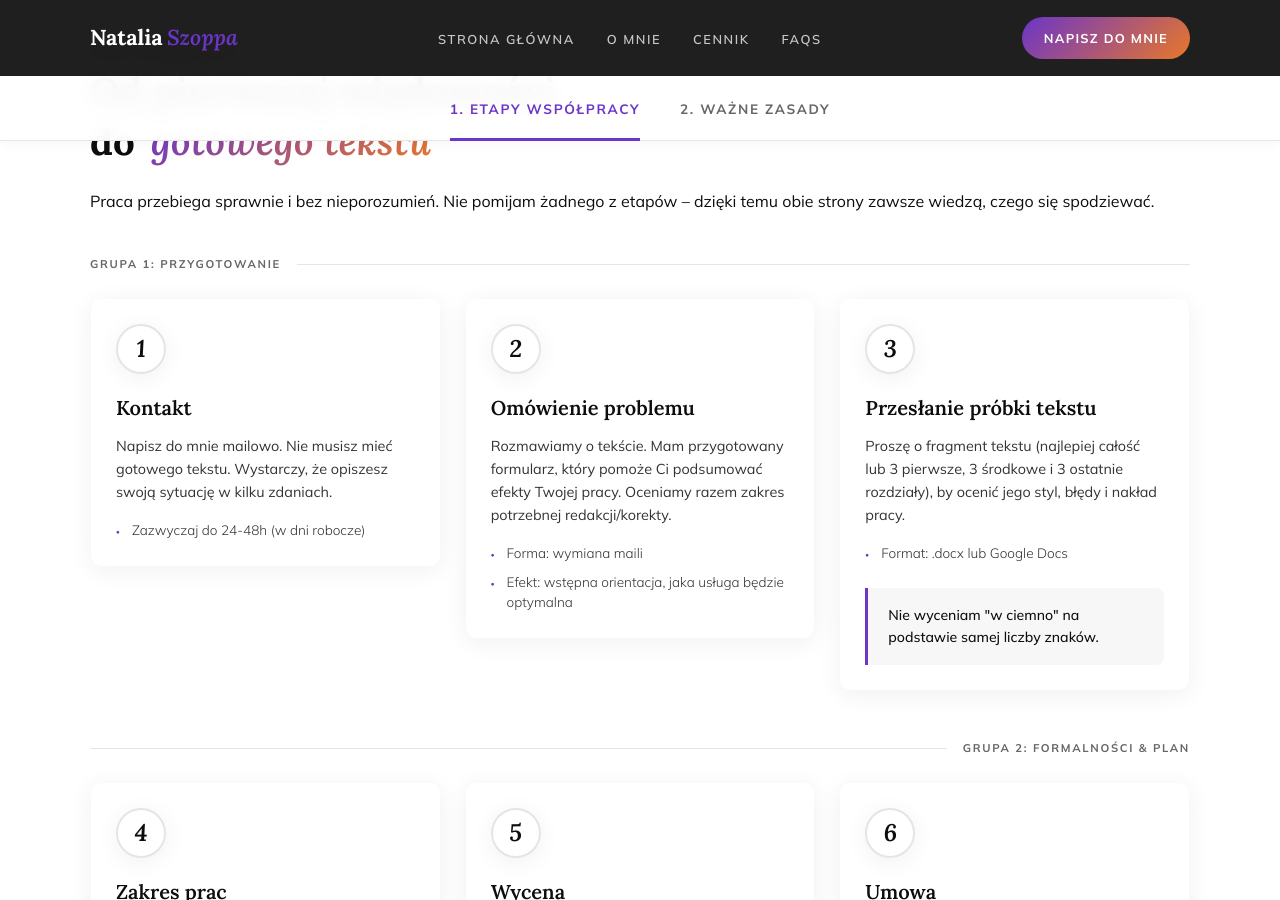
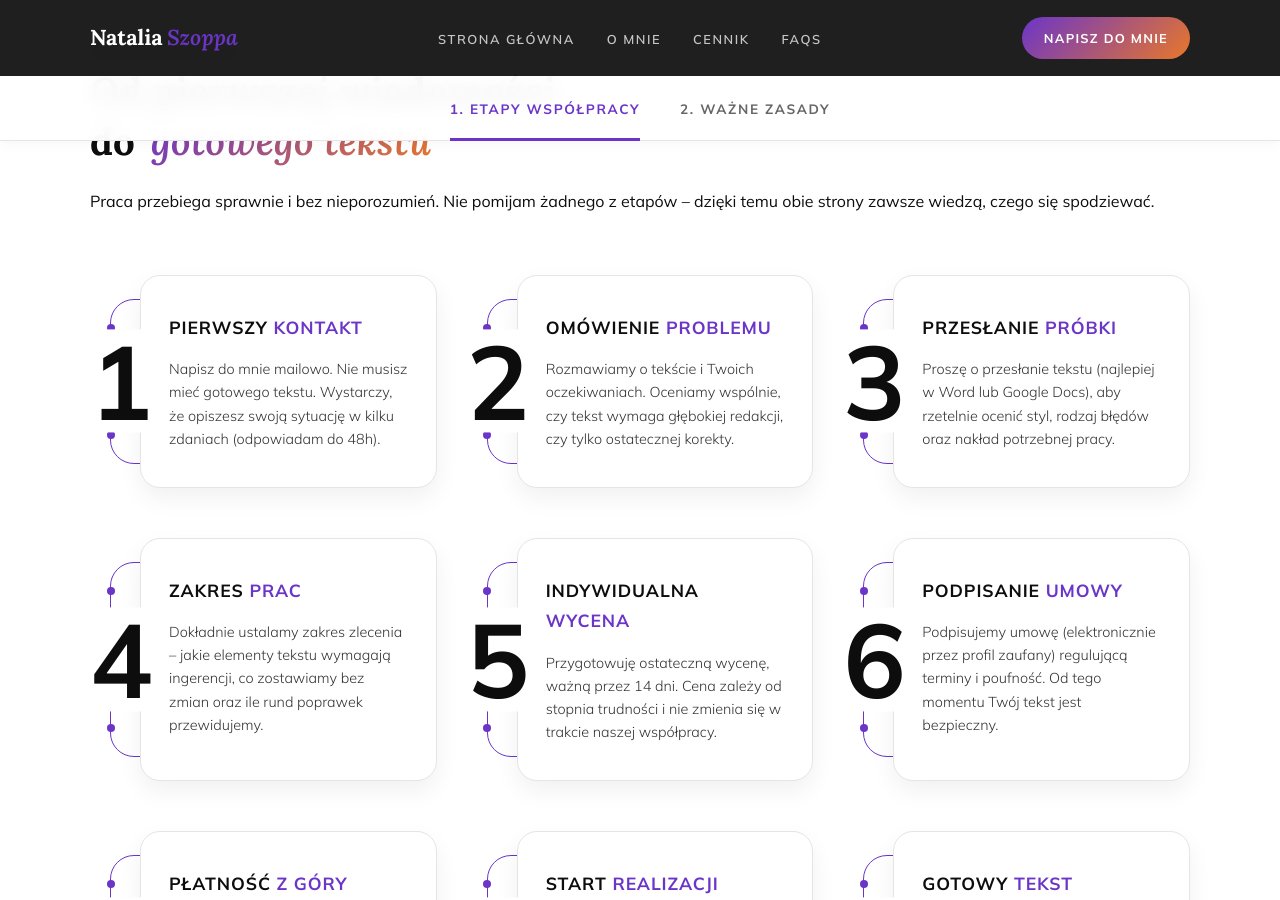
Before and after one commit to Bonnie00726/nataliaszoppa, a Jekyll site: the page built from zasady2.html, in a window 1280 px wide and 900 px high, scrolled down 876 px. Built offline with Jekyll 4.4.1, drawn with Linux system fonts in a browser that asks for light colours; some of the changed text lies outside the part shown.

Commit message:
Update zasady2.html

```diff
--- a/zasady2.html
+++ b/zasady2.html
@@ -12,7 +12,7 @@ title: Zasady współpracy
         flex-direction: column;
         align-items: center;
         justify-content: center;
-        min-height: 80vh;
+        min-height: 75vh;
         padding-top: var(--nav-h);
         padding-bottom: 60px;
     }
@@ -74,7 +74,7 @@ title: Zasady współpracy
     .hero-btn-primary:hover { transform: translateY(-2px); box-shadow: 0 6px 20px rgba(107,53,200,0.3); }
     .hero-btn-secondary { color: var(--grad-start); text-decoration: none; font-family: var(--sans); font-size: 0.8rem; font-weight: 600; text-transform: uppercase; letter-spacing: 0.1em; padding: 12px; }
 
-    /* ===== CREDIBILITY BAR NA ZAKŁADKĘ ===== */
+    /* ===== CREDIBILITY BAR ===== */
     .credibility-bar-overlap { background: var(--ink); padding: 22px 40px; position: relative; z-index: 10; margin-top: -46px; max-width: 1000px; margin-left: auto; margin-right: auto; border-radius: var(--radius-lg); box-shadow: var(--shadow-strong); width: calc(100% - 40px); }
     .credibility-bar-inner { display: flex; align-items: center; justify-content: center; gap: 48px; flex-wrap: wrap; }
     .cred-pillar { display: flex; align-items: center; gap: 12px; }
@@ -89,83 +89,97 @@ title: Zasady współpracy
     .top-toc a::after { content: ''; position: absolute; left: 0; bottom: -20px; width: 0; height: 3px; background: var(--grad-start); transition: width 0.3s ease; }
     .top-toc a.active::after { width: 100%; }
 
-    /* ===== GRUPY OPISÓW KROKÓW (Zgradientowanymi ramkami i kółkami) ===== */
-    .step-groups-wrapper { display: flex; flex-direction: column; gap: 48px; margin-top: 40px; margin-bottom: 60px; }
+    /* ===== NOWE KARTY ETAPÓW (JAK NA ZDJĘCIU) ===== */
+    .step-grid {
+        display: grid;
+        grid-template-columns: repeat(3, 1fr);
+        gap: 50px 30px;
+        margin-top: 60px;
+        margin-bottom: 60px;
+    }
 
-    .step-group-header { display: flex; align-items: center; gap: 16px; margin-bottom: 24px; }
-    .step-group-label { font-family: var(--sans); font-size: 0.7rem; font-weight: 700; text-transform: uppercase; letter-spacing: 0.15em; color: var(--ink-muted); white-space: nowrap; }
-    .step-group-line { flex: 1; height: 1px; background: var(--paper-mid); }
+    .step-module {
+        position: relative;
+        padding-left: 50px; /* Miejsce na wielką cyfrę */
+    }
 
-    .step-group-cards { display: grid; grid-template-columns: repeat(3, 1fr); gap: 24px; }
-
-    /* Zmiana kart na ramki z gradientem */
-    .roadmap-content {
+    /* Biała karta */
+    .step-card-content {
+        background: #fff;
+        border-radius: 20px;
+        box-shadow: 0 10px 25px rgba(0,0,0,0.06);
+        padding: 36px 28px;
+        position: relative;
+        z-index: 2;
+        height: 100%;
         display: flex;
         flex-direction: column;
-        background: #fff;
-        border-radius: var(--radius-lg);
-        box-shadow: var(--shadow-soft);
-        overflow: hidden;
-        transition: transform 0.3s, box-shadow 0.3s;
-        border: 2px solid transparent; /* Miejsce na gradient */
-        background-clip: padding-box;
-        position: relative;
+        justify-content: flex-start;
+        border: 1px solid var(--paper-mid);
     }
 
-    /* Gradientowa ramka via pseudo-element */
-    .roadmap-content::before {
-        content: '';
+    /* Obramowująca kreska (bracket) */
+    .step-wire {
         position: absolute;
-        inset: 0;
-        z-index: -1;
-        margin: -2px; /* Margines ujemny by stworzyć grubość ramki */
-        border-radius: inherit;
-        background: var(--grad);
+        top: 24px;
+        bottom: 24px;
+        left: 20px;
+        right: 20px; /* Schowane pod białą kartą */
+        border: 1.5px solid var(--grad-start); /* Kreska w kolorze marki */
+        border-radius: 24px;
+        z-index: 1;
     }
 
-    .roadmap-content:hover { transform: translateY(-4px); box-shadow: var(--shadow-med); }
+    /* Kropki na końcach kreski */
+    .wire-dot {
+        position: absolute;
+        left: -4.5px;
+        width: 8px;
+        height: 8px;
+        background: var(--grad-start);
+        border-radius: 50%;
+    }
+    .wire-dot.top { top: 24px; }
+    .wire-dot.bottom { bottom: 24px; }
 
-    /* Zmieniony blok numeru - okrągły z czarną cyfrą */
-    .roadmap-color-block {
-        display: flex;
-        align-items: center;
-        padding: 24px 24px 0 24px; /* Padding od góry i boków */
+    /* Masywna cyfra po lewej */
+    .step-big-num {
+        position: absolute;
+        left: 0;
+        top: 50%;
+        transform: translateY(-50%);
+        font-family: var(--sans);
+        font-size: 6.5rem;
+        font-weight: 900;
+        line-height: 0.8;
+        color: var(--ink); /* CZARNE CYFRY */
+        background: #fff; /* Przykrywa kreskę z tyłu */
+        padding: 10px 0;
+        z-index: 3;
     }
 
-    .step-num-circle {
-        width: 50px;
-        height: 50px;
-        border-radius: 50%;
-        background: #fff;
-        border: 2px solid var(--paper-mid); /* Możesz zmienić na gradient, ale czysta szara wygląda dobrze */
-        display: flex;
-        align-items: center;
-        justify-content: center;
-        font-family: var(--serif);
-        font-size: 1.5rem;
-        font-weight: 700;
-        font-style: italic;
-        color: var(--ink); /* CZARNE CYFRY */
-        box-shadow: var(--shadow-soft);
+    /* Typografia w karcie (SOME TITLE) */
+    .step-title {
+        font-family: var(--sans);
+        font-size: 1.1rem;
+        font-weight: 800;
+        text-transform: uppercase;
+        margin-bottom: 16px;
+        letter-spacing: 0.05em;
+        color: var(--ink);
+    }
+    /* Drugi wyraz w tytule kolorowy */
+    .step-title span {
+        color: var(--grad-start);
     }
 
-    /* Tekst w karcie */
-    .roadmap-text-block {
-        padding: 16px 24px 24px 24px;
-        flex-grow: 1;
-        text-align: left;
+    .step-desc {
+        font-size: 0.9rem;
+        color: var(--ink-soft);
+        line-height: 1.6;
+        margin: 0;
+        font-weight: 300;
     }
-    .roadmap-text-block h3 { font-family: var(--serif); font-size: 1.25rem; font-weight: 600; color: var(--ink); margin-bottom: 10px; }
-
-    .roadmap-text-block p { font-size: 0.9rem; color: var(--ink-soft); line-height: 1.6; margin-bottom: 16px; }
-
-    /* Detale karty */
-    .card-details { list-style: none; margin: 0; padding: 0; display: flex; flex-direction: column; gap: 8px; }
-    .card-details li { display: flex; align-items: flex-start; gap: 12px; font-size: 0.85rem; font-weight: 300; color: var(--ink-soft); line-height: 1.5; }
-    .card-details li::before { content: '●'; font-size: 0.4rem; margin-top: 8px; color: var(--grad-start); }
-
-    .card-note { margin-top: 24px; padding: 16px 20px; background: var(--paper-warm); border-left: 3px solid var(--grad-start); border-radius: 0 8px 8px 0; font-size: 0.88rem; font-weight: 500; color: var(--ink); line-height: 1.6; }
-
 
     /* ===== WAŻNE ZASADY - GRID 2x2 ===== */
     .rules-grid-2x2 {
@@ -182,7 +196,6 @@ title: Zasady współpracy
     .rule-card p { font-size: 0.95rem; font-weight: 300; color: var(--ink-muted); line-height: 1.6; margin: 0; }
 
     /* ===== STICKY NOTE ===== */
-    .sticky-note-wrapper { display: flex; justify-content: center; margin: 60px 0; }
     .warning-box { display: flex; gap: 24px; align-items: flex-start; background: #fff; border-left: 3px solid var(--grad-start); border-radius: 0 var(--radius-lg) var(--radius-lg) 0; padding: 32px; margin: 40px 0; box-shadow: var(--shadow-soft); }
 
     /* ===== CTA ===== */
@@ -198,8 +211,8 @@ title: Zasady współpracy
     .btn-ghost:hover { background: rgba(255,255,255,0.1); border-color: #fff; }
 
     /* Responsywność */
-    @media (max-width: 860px) {
-        .step-group-cards { grid-template-columns: 1fr; }
+    @media (max-width: 900px) {
+        .step-grid { grid-template-columns: 1fr; gap: 30px; }
         .rules-grid-2x2 { grid-template-columns: 1fr; }
     }
 </style>
@@ -255,68 +268,86 @@ title: Zasady współpracy
         <h2 class="section-h2 reveal delay-1">Od pierwszej wiadomości<br>do <em class="grad-type">gotowego tekstu</em></h2>
         <p class="section-lead reveal delay-2">Praca przebiega sprawnie i bez nieporozumień. Nie pomijam żadnego z etapów – dzięki temu obie strony zawsze wiedzą, czego się spodziewać.</p>
 
-        <div class="step-groups-wrapper reveal delay-3">
+        <div class="step-grid reveal delay-3">
 
-            <div class="step-group">
-                <div class="step-group-header"><div class="step-group-label">Grupa 1: Przygotowanie</div><div class="step-group-line"></div></div>
-                <div class="step-group-cards">
-
-                    <div class="roadmap-item"><div class="roadmap-content">
-                        <div class="roadmap-color-block"><div class="step-num-circle">1</div></div>
-                        <div class="roadmap-text-block"><h3>Kontakt</h3><p>Napisz do mnie mailowo. Nie musisz mieć gotowego tekstu. Wystarczy, że opiszesz swoją sytuację w kilku zdaniach.</p><ul class="card-details"><li>Zazwyczaj do 24-48h (w dni robocze)</li></ul></div>
-                    </div></div>
-
-                    <div class="roadmap-item"><div class="roadmap-content">
-                        <div class="roadmap-color-block"><div class="step-num-circle">2</div></div>
-                        <div class="roadmap-text-block"><h3>Omówienie problemu</h3><p>Rozmawiamy o tekście. Mam przygotowany formularz, który pomoże Ci podsumować efekty Twojej pracy. Oceniamy razem zakres potrzebnej redakcji/korekty.</p><ul class="card-details"><li>Forma: wymiana maili</li><li>Efekt: wstępna orientacja, jaka usługa będzie optymalna</li></ul></div>
-                    </div></div>
-
-                    <div class="roadmap-item"><div class="roadmap-content">
-                        <div class="roadmap-color-block"><div class="step-num-circle">3</div></div>
-                        <div class="roadmap-text-block"><h3>Przesłanie próbki tekstu</h3><p>Proszę o fragment tekstu (najlepiej całość lub 3 pierwsze, 3 środkowe i 3 ostatnie rozdziały), by ocenić jego styl, błędy i nakład pracy.</p><ul class="card-details"><li>Format: .docx lub Google Docs</li></ul><div class="card-note">Nie wyceniam "w ciemno" na podstawie samej liczby znaków.</div></div>
-                    </div></div>
+            <div class="step-module">
+                <div class="step-wire"><div class="wire-dot top"></div><div class="wire-dot bottom"></div></div>
+                <div class="step-big-num">1</div>
+                <div class="step-card-content">
+                    <h3 class="step-title">Pierwszy <span>kontakt</span></h3>
+                    <p class="step-desc">Napisz do mnie mailowo. Nie musisz mieć gotowego tekstu. Wystarczy, że opiszesz swoją sytuację w kilku zdaniach (odpowiadam do 48h).</p>
                 </div>
             </div>
 
-            <div class="step-group">
-                <div class="step-group-header"><div class="step-group-line"></div><div class="step-group-label">Grupa 2: Formalności & Plan</div></div>
-                <div class="step-group-cards">
-
-                    <div class="roadmap-item"><div class="roadmap-content">
-                        <div class="roadmap-color-block"><div class="step-num-circle">4</div></div>
-                        <div class="roadmap-text-block"><h3>Zakres prac</h3><p>Dokładnie ustalamy zakres zlecenia – jakie elementy tekstu wymagają ingerencji, co zostawiamy bez zmian, jaki jest cel końcowy.</p><ul class="card-details"><li>Zakres ingerencji w tekst (redakcja vs korekta)</li><li>Liczba rund poprawek wliczonych w cenę</li></ul></div>
-                    </div></div>
-
-                    <div class="roadmap-item"><div class="roadmap-content">
-                        <div class="roadmap-color-block"><div class="step-num-circle">5</div></div>
-                        <div class="roadmap-text-block"><h3>Wycena</h3><p>Na podstawie próbki i ustalonego zakresu prac przygotowuję ostateczną wycenę, ważną przez 14 dni.</p><ul class="card-details"><li>Cena nie zmienia się w trakcie realizacji (chyba że zmienisz zakres)</li></ul></div>
-                    </div></div>
-
-                    <div class="roadmap-item"><div class="roadmap-content">
-                        <div class="roadmap-color-block"><div class="step-num-circle">6</div></div>
-                        <div class="roadmap-text-block"><h3>Umowa</h3><p>Podpisujemy umowę o świadczenie usług, regulującą termin, zakres i poufność. Nie zaczynam pracy bez podpisanej umowy.</p><ul class="card-details"><li>Podpisywana elektronicznie (profil zaufany)</li></ul></div>
-                    </div></div>
+            <div class="step-module">
+                <div class="step-wire"><div class="wire-dot top"></div><div class="wire-dot bottom"></div></div>
+                <div class="step-big-num">2</div>
+                <div class="step-card-content">
+                    <h3 class="step-title">Omówienie <span>problemu</span></h3>
+                    <p class="step-desc">Rozmawiamy o tekście i Twoich oczekiwaniach. Oceniamy wspólnie, czy tekst wymaga głębokiej redakcji, czy tylko ostatecznej korekty.</p>
                 </div>
             </div>
 
-            <div class="step-group">
-                <div class="step-group-header"><div class="step-group-label">Grupa 3: Realizacja</div><div class="step-group-line"></div></div>
-                <div class="step-group-cards">
+            <div class="step-module">
+                <div class="step-wire"><div class="wire-dot top"></div><div class="wire-dot bottom"></div></div>
+                <div class="step-big-num">3</div>
+                <div class="step-card-content">
+                    <h3 class="step-title">Przesłanie <span>próbki</span></h3>
+                    <p class="step-desc">Proszę o przesłanie tekstu (najlepiej w Word lub Google Docs), aby rzetelnie ocenić styl, rodzaj błędów oraz nakład potrzebnej pracy.</p>
+                </div>
+            </div>
 
-                    <div class="roadmap-item"><div class="roadmap-content">
-                        <div class="roadmap-color-block"><div class="step-num-circle">7</div></div>
-                        <div class="roadmap-text-block"><h3>Płatność</h3><p>Po podpisaniu umowy wystawiam fakturę pro formę. Po jej opłaceniu rezerwuję dla Ciebie termin w grafiku.</p><ul class="card-details"><li>Płatność z góry za całość zlecenia</li><li>Możliwość płatności w ratach (przy dużych projektach)</li></ul></div>
-                    </div></div>
+            <div class="step-module">
+                <div class="step-wire"><div class="wire-dot top"></div><div class="wire-dot bottom"></div></div>
+                <div class="step-big-num">4</div>
+                <div class="step-card-content">
+                    <h3 class="step-title">Zakres <span>prac</span></h3>
+                    <p class="step-desc">Dokładnie ustalamy zakres zlecenia – jakie elementy tekstu wymagają ingerencji, co zostawiamy bez zmian oraz ile rund poprawek przewidujemy.</p>
+                </div>
+            </div>
 
-                    <div class="roadmap-item"><div class="roadmap-content">
-                        <div class="roadmap-color-block"><div class="step-num-circle">8</div></div>
-                        <div class="roadmap-text-block"><h3>Realizacja</h3><p>Zabieram się do tekstu zgodnie z harmonogramem. Po zakończeniu przesyłam plik z poprawkami (w trybie śledzenia zmian).</p><ul class="card-details"><li>Poprawki nanoszone w trybie śledzenia zmian</li><li>Ostateczna decyzja o akceptacji należy do Ciebie</li></ul></div>
-                    </div></div>
+            <div class="step-module">
+                <div class="step-wire"><div class="wire-dot top"></div><div class="wire-dot bottom"></div></div>
+                <div class="step-big-num">5</div>
+                <div class="step-card-content">
+                    <h3 class="step-title">Indywidualna <span>wycena</span></h3>
+                    <p class="step-desc">Przygotowuję ostateczną wycenę, ważną przez 14 dni. Cena zależy od stopnia trudności i nie zmienia się w trakcie naszej współpracy.</p>
+                </div>
+            </div>
 
-                    <div class="roadmap-item"><div class="roadmap-content">
-                        <div class="roadmap-color-block"><div class="step-num-circle">9</div></div>
-                        <div class="roadmap-text-block"><h3>Gotowy tekst & Feedback</h3><p>Przesyłam plik z poprawkami oraz krótkie omówienie zmian i wskazówki redaktorskie. To moment na Twoje pytania i ewentualne negocjacje.</p><ul class="card-details"><li>Moje zmiany to nie słowo ostateczne – zawsze możesz je zmieniać i negocjować.</li></ul></div>
-                    </div></div>
+            <div class="step-module">
+                <div class="step-wire"><div class="wire-dot top"></div><div class="wire-dot bottom"></div></div>
+                <div class="step-big-num">6</div>
+                <div class="step-card-content">
+                    <h3 class="step-title">Podpisanie <span>umowy</span></h3>
+                    <p class="step-desc">Podpisujemy umowę (elektronicznie przez profil zaufany) regulującą terminy i poufność. Od tego momentu Twój tekst jest bezpieczny.</p>
+                </div>
+            </div>
+
+            <div class="step-module">
+                <div class="step-wire"><div class="wire-dot top"></div><div class="wire-dot bottom"></div></div>
+                <div class="step-big-num">7</div>
+                <div class="step-card-content">
+                    <h3 class="step-title">Płatność <span>z góry</span></h3>
+                    <p class="step-desc">Wystawiam fakturę pro formę. Dopiero po jej opłaceniu oficjalnie rezerwuję dla Ciebie termin w moim grafiku wydawniczym.</p>
+                </div>
+            </div>
+
+            <div class="step-module">
+                <div class="step-wire"><div class="wire-dot top"></div><div class="wire-dot bottom"></div></div>
+                <div class="step-big-num">8</div>
+                <div class="step-card-content">
+                    <h3 class="step-title">Start <span>realizacji</span></h3>
+                    <p class="step-desc">Zgodnie z harmonogramem przystępuję do pracy nad tekstem. Wszystkie poprawki nanoszę widocznie w trybie śledzenia zmian.</p>
+                </div>
+            </div>
+
+            <div class="step-module">
+                <div class="step-wire"><div class="wire-dot top"></div><div class="wire-dot bottom"></div></div>
+                <div class="step-big-num">9</div>
+                <div class="step-card-content">
+                    <h3 class="step-title">Gotowy <span>tekst</span></h3>
+                    <p class="step-desc">Przesyłam plik oraz wskazówki. To czas na dialog – masz pełne prawo zaakceptować, odrzucić lub negocjować każdą wprowadzoną zmianę.</p>
                 </div>
             </div>
 
@@ -349,7 +380,7 @@ title: Zasady współpracy
         <p class="reveal delay-2">Zadbaj o jakość języka i profesjonalne przygotowanie swojej książki do publikacji. Napisz do mnie, opowiedz o swoim projekcie, a ja poprowadzę Cię przez całą resztę.</p>
         <div class="cta-btns reveal delay-3">
             <a href="mailto:natalia.szoppa@gmail.com" class="btn-cta-white">Napisz do mnie</a>
-            <a href="{{ site.baseurl }}/cennik.html" class="btn-ghost">Sprawdź cennik <i class="las la-arrow-right"></i></a>
+            <a href="{{ '/cennik.html' | relative_url }}" class="btn-ghost">Sprawdź cennik <i class="las la-arrow-right"></i></a>
         </div>
     </div>
 </section>
```
Also changed, not shown: other parts of zasady2.html (+3 -3 lines).
